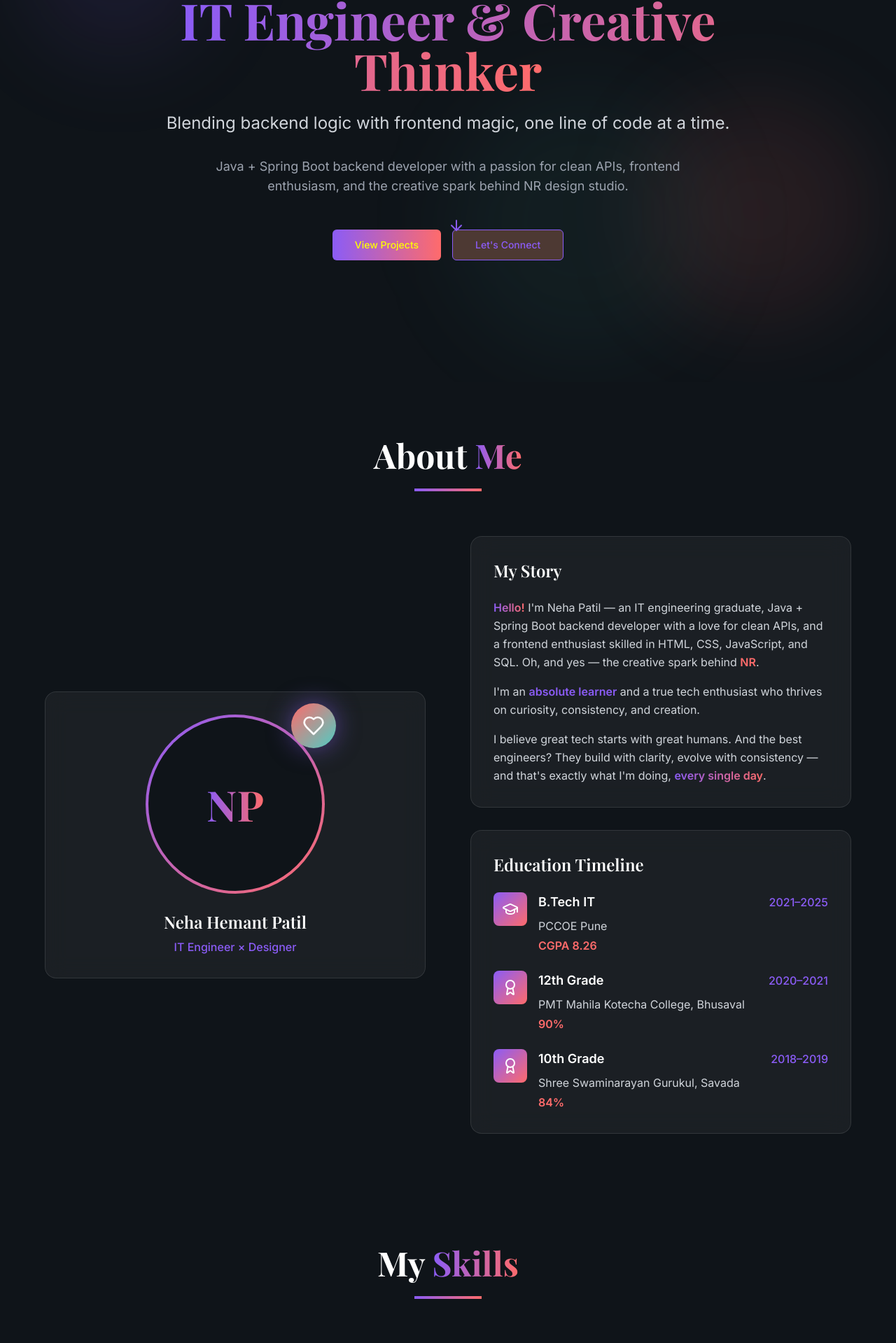
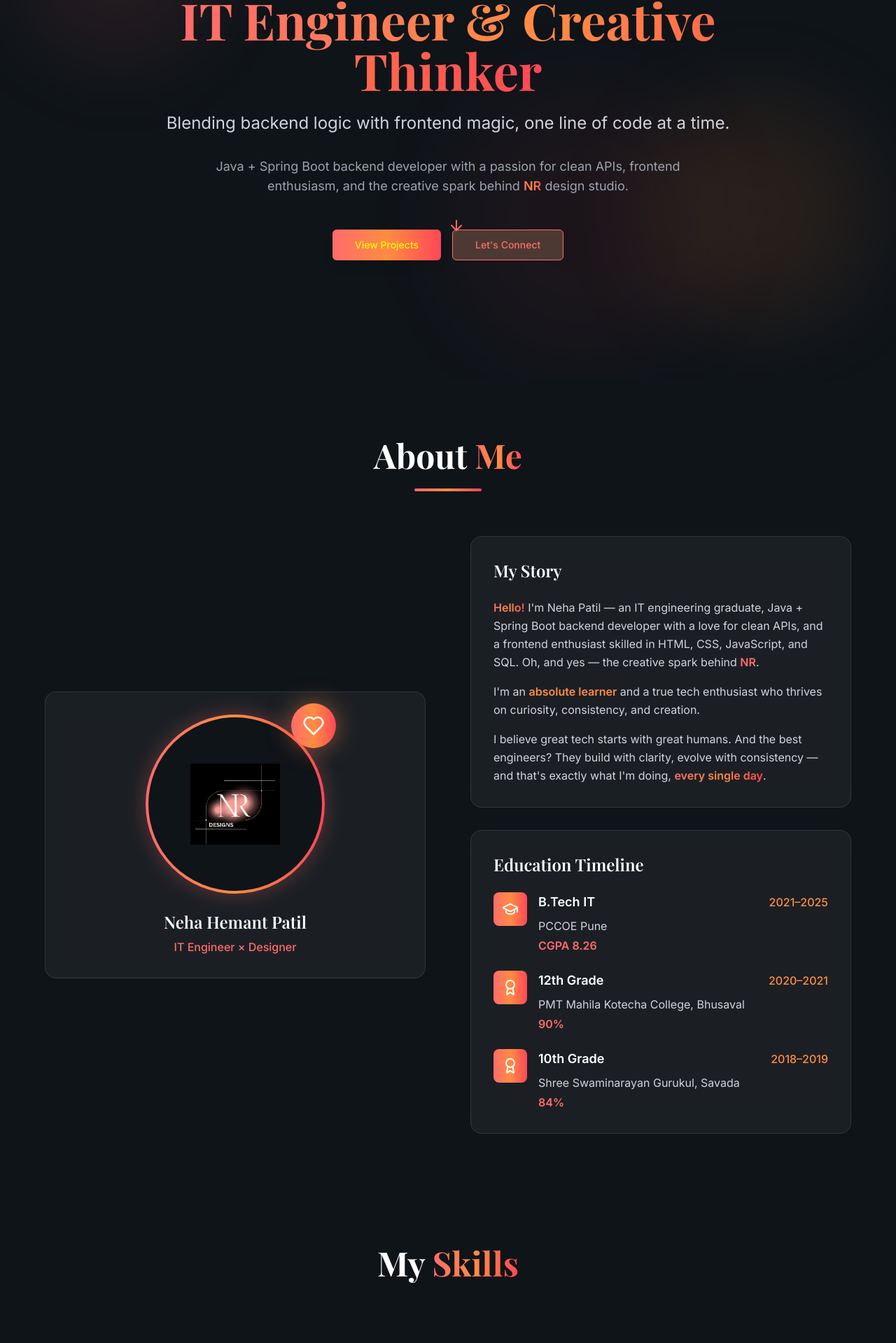
Before and after one commit to NehaPatil2003/neha-patil-portfolio, a React (Vite) app: page / in a window 1280 px wide. Shown: the part 254-2173 px from the top of the page at 70% size. Built offline with nearby package versions, Linux system fonts and the light colour scheme.

Commit message:
Refactor: Update logo and background
Update the logo and background to match the provided image.

```diff
--- a/src/components/About.tsx
+++ b/src/components/About.tsx
@@ -35,25 +35,30 @@ const About = () => {
             <h2 className="text-4xl md:text-5xl font-playfair font-bold text-white mb-6">
               About <span className="gradient-text">Me</span>
             </h2>
-            <div className="w-24 h-1 bg-gradient-to-r from-portfolio-purple to-portfolio-coral mx-auto"></div>
+            <div className="w-24 h-1 nr-gradient mx-auto rounded-full"></div>
           </div>
 
           <div className="grid lg:grid-cols-2 gap-16 items-center">
-            {/* Profile Image */}
+            {/* Profile Image - Updated to include actual NR logo */}
             <div className="relative">
               <div className="glass-card rounded-2xl p-8 text-center">
                 <div className="w-64 h-64 mx-auto mb-6 relative">
-                  <div className="w-full h-full bg-gradient-to-br from-portfolio-purple to-portfolio-coral rounded-full p-1">
+                  <div className="w-full h-full nr-gradient rounded-full p-1 nr-glow">
                     <div className="w-full h-full bg-portfolio-navy rounded-full flex items-center justify-center">
-                      <span className="text-6xl font-playfair font-bold gradient-text">NP</span>
+                      {/* Display the actual NR logo */}
+                      <img
+                        src="/lovable-uploads/4c8d6a1c-1fe6-431b-b3fe-7968a07a9d5e.png"
+                        alt="NR Logo"
+                        className="w-32 h-32 object-contain"
+                      />
                     </div>
                   </div>
-                  <div className="absolute -top-4 -right-4 w-16 h-16 bg-gradient-to-br from-portfolio-coral to-portfolio-teal rounded-full flex items-center justify-center animate-glow">
+                  <div className="absolute -top-4 -right-4 w-16 h-16 nr-gradient rounded-full flex items-center justify-center animate-glow">
                     <Heart className="w-8 h-8 text-white" />
                   </div>
                 </div>
                 <h3 className="text-2xl font-playfair font-semibold text-white mb-2">Neha Hemant Patil</h3>
-                <p className="text-portfolio-purple font-medium">IT Engineer × Designer</p>
+                <p className="text-portfolio-coral font-medium">IT Engineer × Designer</p>
               </div>
             </div>
 
@@ -68,7 +73,7 @@ const About = () => {
                     HTML, CSS, JavaScript, and SQL. Oh, and yes — the creative spark behind <span className="text-portfolio-coral font-semibold">NR</span>.
                   </p>
                   <p>
-                    I'm an <span className="text-portfolio-purple font-semibold">absolute learner</span> and a true tech enthusiast
+                    I'm an <span className="text-portfolio-orange font-semibold">absolute learner</span> and a true tech enthusiast
                     who thrives on curiosity, consistency, and creation.
                   </p>
                   <p>
@@ -84,13 +89,13 @@ const About = () => {
                 <div className="space-y-6">
                   {education.map((item, index) => (
                     <div key={index} className="flex items-start space-x-4 group">
-                      <div className="flex-shrink-0 w-12 h-12 bg-gradient-to-br from-portfolio-purple to-portfolio-coral rounded-lg flex items-center justify-center text-white group-hover:scale-110 transition-transform duration-300">
+                      <div className="flex-shrink-0 w-12 h-12 nr-gradient rounded-lg flex items-center justify-center text-white group-hover:scale-110 transition-transform duration-300">
                         {item.icon}
                       </div>
                       <div className="flex-1">
                         <div className="flex flex-col sm:flex-row sm:items-center sm:justify-between mb-2">
                           <h4 className="text-lg font-semibold text-white">{item.degree}</h4>
-                          <span className="text-portfolio-purple font-medium">{item.period}</span>
+                          <span className="text-portfolio-orange font-medium">{item.period}</span>
                         </div>
                         <p className="text-gray-300 mb-1">{item.institution}</p>
                         <p className="text-portfolio-coral font-semibold">{item.score}</p>
--- a/src/components/Hero.tsx
+++ b/src/components/Hero.tsx
@@ -5,11 +5,11 @@ import { Button } from '@/components/ui/button';
 const Hero = () => {
   return (
     <section id="home" className="min-h-screen flex items-center justify-center relative overflow-hidden">
-      {/* Animated Background Elements */}
+      {/* Animated Background Elements - Updated colors */}
       <div className="absolute inset-0">
-        <div className="absolute top-20 left-10 w-64 h-64 bg-portfolio-purple/10 rounded-full blur-3xl animate-float"></div>
-        <div className="absolute bottom-20 right-10 w-80 h-80 bg-portfolio-coral/10 rounded-full blur-3xl animate-float" style={{ animationDelay: '2s' }}></div>
-        <div className="absolute top-1/2 left-1/2 w-96 h-96 bg-portfolio-teal/5 rounded-full blur-3xl animate-float" style={{ animationDelay: '4s' }}></div>
+        <div className="absolute top-20 left-10 w-64 h-64 bg-portfolio-coral/10 rounded-full blur-3xl animate-float"></div>
+        <div className="absolute bottom-20 right-10 w-80 h-80 bg-portfolio-orange/10 rounded-full blur-3xl animate-float" style={{ animationDelay: '2s' }}></div>
+        <div className="absolute top-1/2 left-1/2 w-96 h-96 bg-portfolio-red/5 rounded-full blur-3xl animate-float" style={{ animationDelay: '4s' }}></div>
       </div>
 
       <div className="container mx-auto px-4 text-center relative z-10">
@@ -29,14 +29,14 @@ const Hero = () => {
           {/* Brief Bio */}
           <p className="text-lg text-gray-400 mb-12 max-w-2xl mx-auto animate-slide-up" style={{ animationDelay: '0.4s' }}>
             Java + Spring Boot backend developer with a passion for clean APIs, frontend enthusiasm,
-            and the creative spark behind NR design studio.
+            and the creative spark behind <span className="gradient-text font-semibold">NR</span> design studio.
           </p>
 
-          {/* CTA Buttons */}
+          {/* CTA Buttons - Updated colors */}
           <div className="flex flex-col sm:flex-row gap-4 justify-center animate-slide-up" style={{ animationDelay: '0.6s' }}>
             <Button
               size="lg"
-              className="bg-gradient-to-r from-portfolio-purple to-portfolio-coral hover:opacity-90 transition-opacity"
+              className="nr-gradient hover:opacity-90 transition-opacity shadow-lg"
               onClick={() => document.getElementById('projects')?.scrollIntoView({ behavior: 'smooth' })}
             >
               View Projects
@@ -44,7 +44,7 @@ const Hero = () => {
             <Button
               size="lg"
               variant="outline"
-              className="border-portfolio-purple text-portfolio-purple hover:bg-portfolio-purple hover:text-white"
+              className="border-portfolio-coral text-portfolio-coral hover:bg-portfolio-coral hover:text-white"
               onClick={() => document.getElementById('contact')?.scrollIntoView({ behavior: 'smooth' })}
             >
               Let's Connect
@@ -52,9 +52,9 @@ const Hero = () => {
           </div>
         </div>
 
-        {/* Scroll Indicator */}
+        {/* Scroll Indicator - Updated color */}
         <div className="absolute bottom-8 left-1/2 transform -translate-x-1/2 animate-bounce">
-          <ArrowDown className="text-portfolio-purple" size={24} />
+          <ArrowDown className="text-portfolio-coral" size={24} />
         </div>
       </div>
     </section>
--- a/src/components/Navigation.tsx
+++ b/src/components/Navigation.tsx
@@ -30,10 +30,10 @@ const Navigation = () => {
     }`}>
       <div className="container mx-auto px-4">
         <div className="flex items-center justify-between h-16">
-          {/* Logo */}
+          {/* Logo - Updated to match NR branding */}
           <div className="flex items-center space-x-2">
-            <div className="w-8 h-8 bg-gradient-to-br from-portfolio-purple to-portfolio-coral rounded-lg flex items-center justify-center">
-              <span className="text-white font-bold text-sm">NP</span>
+            <div className="w-8 h-8 nr-gradient rounded-lg flex items-center justify-center shadow-lg">
+              <span className="text-white font-bold text-sm">NR</span>
             </div>
             <span className="text-white font-playfair font-semibold text-lg">Neha Patil</span>
           </div>
@@ -44,7 +44,7 @@ const Navigation = () => {
               <a
                 key={item.href}
                 href={item.href}
-                className="text-gray-300 hover:text-portfolio-purple transition-colors duration-300 font-medium"
+                className="text-gray-300 hover:text-portfolio-coral transition-colors duration-300 font-medium"
               >
                 {item.label}
               </a>
@@ -67,7 +67,7 @@ const Navigation = () => {
               <a
                 key={item.href}
                 href={item.href}
-                className="block py-2 text-gray-300 hover:text-portfolio-purple transition-colors duration-300"
+                className="block py-2 text-gray-300 hover:text-portfolio-coral transition-colors duration-300"
                 onClick={() => setIsOpen(false)}
               >
                 {item.label}
--- a/src/index.css
+++ b/src/index.css
@@ -3,7 +3,7 @@
 @tailwind components;
 @tailwind utilities;
 
-/* Portfolio Design System */
+/* Portfolio Design System - Updated to match NR logo */
 
 @layer base {
   :root {
@@ -16,7 +16,7 @@
     --popover: 26 32 44;
     --popover-foreground: 255 255 255;
 
-    --primary: 139 92 246;
+    --primary: 255 107 107;
     --primary-foreground: 255 255 255;
 
     --secondary: 30 41 59;
@@ -25,7 +25,7 @@
     --muted: 30 41 59;
     --muted-foreground: 148 163 184;
 
-    --accent: 139 92 246;
+    --accent: 255 140 66;
     --accent-foreground: 255 255 255;
 
     --destructive: 255 107 107;
@@ -33,18 +33,18 @@
 
     --border: 30 41 59;
     --input: 30 41 59;
-    --ring: 139 92 246;
+    --ring: 255 107 107;
 
     --radius: 0.5rem;
 
     --sidebar-background: 15 20 25;
     --sidebar-foreground: 255 255 255;
-    --sidebar-primary: 139 92 246;
+    --sidebar-primary: 255 107 107;
     --sidebar-primary-foreground: 255 255 255;
     --sidebar-accent: 30 41 59;
     --sidebar-accent-foreground: 255 255 255;
     --sidebar-border: 30 41 59;
-    --sidebar-ring: 139 92 246;
+    --sidebar-ring: 255 107 107;
   }
 }
 
@@ -65,7 +65,11 @@
 
 @layer components {
   .gradient-text {
-    @apply bg-gradient-to-r from-portfolio-purple to-portfolio-coral bg-clip-text text-transparent;
+    @apply bg-gradient-to-r from-portfolio-coral via-portfolio-orange to-portfolio-red bg-clip-text text-transparent;
+  }
+
+  .nr-gradient {
+    @apply bg-gradient-to-r from-portfolio-coral via-portfolio-orange to-portfolio-red;
   }
 
   .glass-card {
@@ -74,6 +78,10 @@
 
   .hover-lift {
     @apply transition-all duration-300 hover:-translate-y-2 hover:shadow-2xl;
+  }
+
+  .nr-glow {
+    box-shadow: 0 0 30px rgba(255, 107, 107, 0.3);
   }
 }
 
@@ -87,10 +95,10 @@
 }
 
 ::-webkit-scrollbar-thumb {
-  background: rgb(139, 92, 246);
+  background: linear-gradient(to bottom, rgb(255, 107, 107), rgb(255, 140, 66));
   border-radius: 4px;
 }
 
 ::-webkit-scrollbar-thumb:hover {
-  background: rgb(167, 139, 250);
+  background: linear-gradient(to bottom, rgb(255, 153, 153), rgb(255, 165, 102));
 }
--- a/tailwind.config.ts
+++ b/tailwind.config.ts
@@ -66,9 +66,12 @@ export default {
 				portfolio: {
 					navy: '#0f1419',
 					'navy-light': '#1a202c',
-					purple: '#8b5cf6',
-					'purple-light': '#a78bfa',
 					coral: '#ff6b6b',
+					orange: '#ff8c42',
+					'coral-light': '#ff9999',
+					'orange-dark': '#e07a39',
+					red: '#ff4757',
+					'red-dark': '#e84142',
 					teal: '#4ecdc4',
 					'purple-gradient-from': '#667eea',
 					'purple-gradient-to': '#764ba2'
@@ -101,8 +104,8 @@ export default {
 					'50%': { transform: 'translateY(-20px)' }
 				},
 				'glow': {
-					'0%, 100%': { boxShadow: '0 0 20px rgba(139, 92, 246, 0.3)' },
-					'50%': { boxShadow: '0 0 40px rgba(139, 92, 246, 0.6)' }
+					'0%, 100%': { boxShadow: '0 0 20px rgba(255, 107, 107, 0.3)' },
+					'50%': { boxShadow: '0 0 40px rgba(255, 140, 66, 0.6)' }
 				},
 				'slide-up': {
 					'0%': { transform: 'translateY(50px)', opacity: '0' },
```
Also changed, not shown: src/components/Footer.tsx (+7 -7 lines), public/lovable-uploads/4c8d6a1c-1fe6-431b-b3fe-7968a07a9d5e.png (added).
